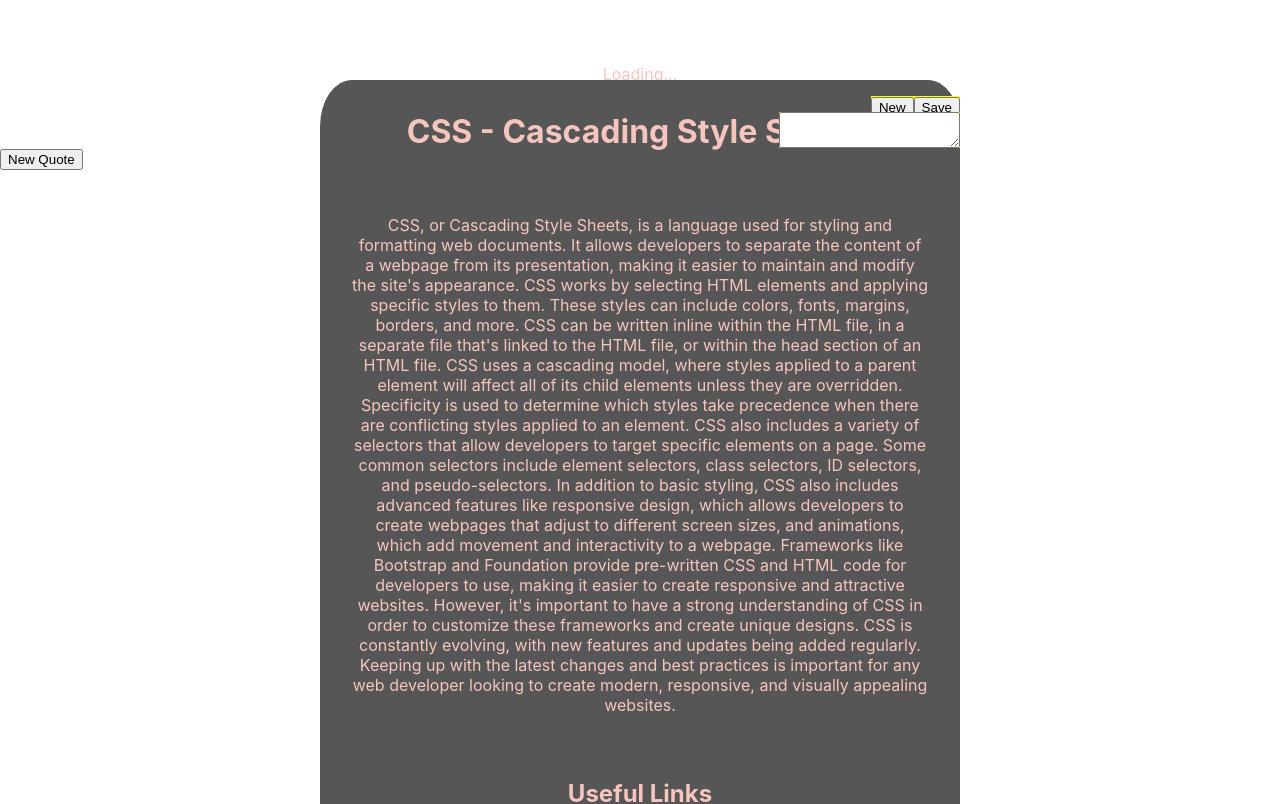
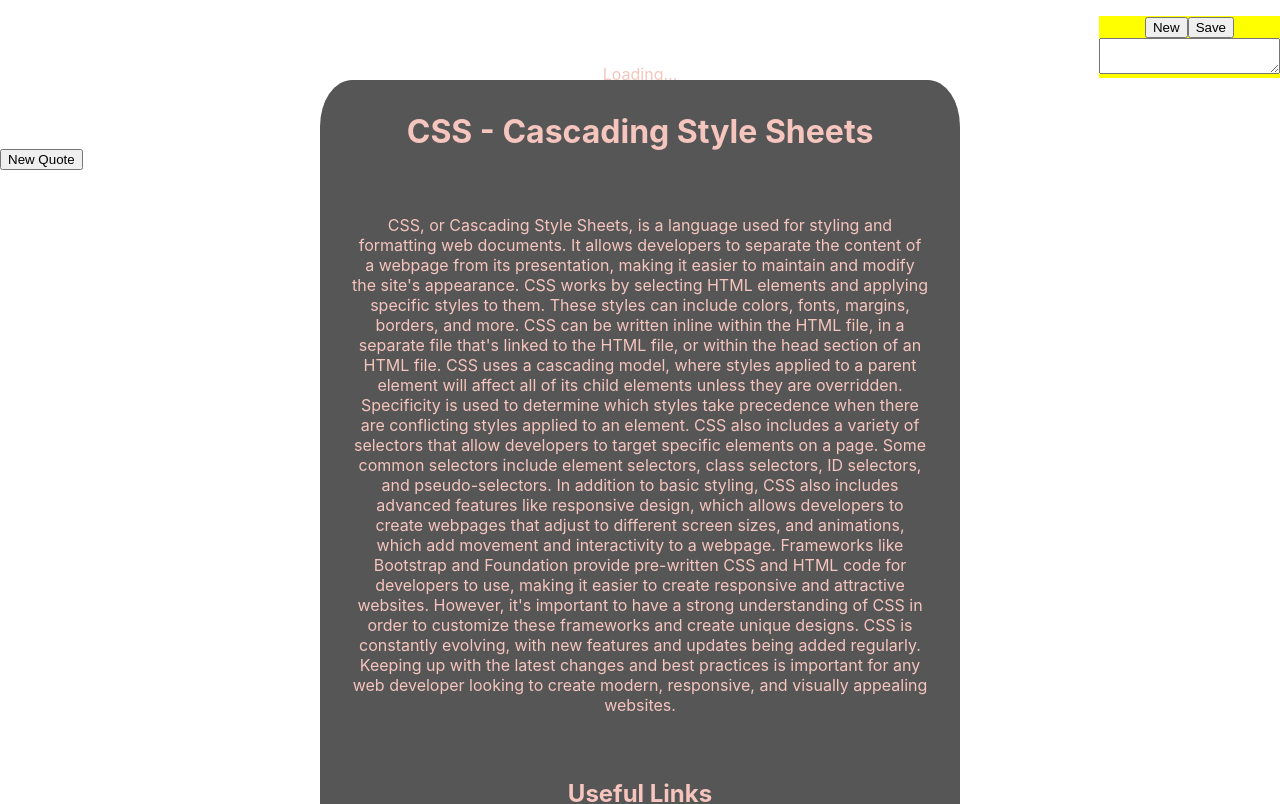
Before and after one commit to SchoolOfCode/bc14_w7_project-frontend-room-26-react-rangers, a React (Create React App) app in the folder react-rangers/: page / in a window 1280 px wide. Shown: the top 804 px of the page. Built offline with nearby package versions, Linux system fonts and the light colour scheme; no server answers.

Commit message:
notepad added

```diff
--- a/react-rangers/src/components/App/App.js
+++ b/react-rangers/src/components/App/App.js
@@ -1,6 +1,7 @@
 import React, { useState, useEffect } from 'react';
 import './App.css';
 import LessonCard from '../LessonCard';
+import Notepad from '../Notes';
 
 let testObject = {
   title: "CSS - Cascading Style Sheets",
@@ -41,6 +42,7 @@ function App() {
 
     <div className="App">
       <LessonCard props={testObject}/>
+      <Notepad />
     </div>
     </>
   );
--- a/react-rangers/src/components/LessonCard/index.js
+++ b/react-rangers/src/components/LessonCard/index.js
@@ -1,25 +1,12 @@
 
 import './LessonCard.css';
-import Notepad from '../Notes';
-import React, { useState } from 'react';
+
+import React from 'react';
 export default function LessonCard ({props}) {
 
     let array=props.links
 
 
-    const [text, setText] = useState('');
-
-  const handleNew = () => {
-    setText('');
-  };
-
-  const handleSave = () => {
-    // Handle save functionality here
-  };
-
-  const handleInputChange = (event) => {
-    setText(event.target.value);
-  };
 
   return  (
 
@@ -29,15 +16,6 @@ export default function LessonCard ({props}) {
     <h2>Useful Links</h2>
     {array.map(item => ( <a href={item.url}>{item.title}</a>) )}
 
-    <div className="notepad">
-    <div className="app">
-      <div className="toolbar">
-        <button className="btn" onClick={handleNew}>New</button>
-        <button className="btn" onClick={handleSave}>Save</button>
-      </div>
-      <Notepad text={text} handleInputChange={handleInputChange} />
-    </div>
-    </div>
     </div>
 
 
--- a/react-rangers/src/components/Notes/index.js
+++ b/react-rangers/src/components/Notes/index.js
@@ -4,15 +4,33 @@
 //Input field would contain the current value of said notes
 //Pressing the save button changes the value to setState of the note.
 //Pressing the delete button sets the value to an empty string.
+import React, { useState } from 'react';
 
-import React from 'react';
+function Notepad() {
 
-function Notepad(props) {
-  const { text, handleInputChange } = props;
+  const [text, setText] = useState('');
+
+  const handleNew = () => {
+    setText('');
+  };
+
+  const handleSave = () => {
+    // Handle save functionality here
+  };
+
+  const handleTextAreaChange = (event) => {
+    setText(event.target.value);
+  };
 
   return (
     <div className="notepad">
-      <textarea value={text} onChange={handleInputChange} />
+      <div className="app">
+        <div className="toolbar">
+          <button className="btn" onClick={handleNew}>New</button>
+          <button className="btn" onClick={handleSave}>Save</button>
+        </div>
+        <textarea value={text} onChange={handleTextAreaChange} />
+      </div>
     </div>
   );
 }
```
